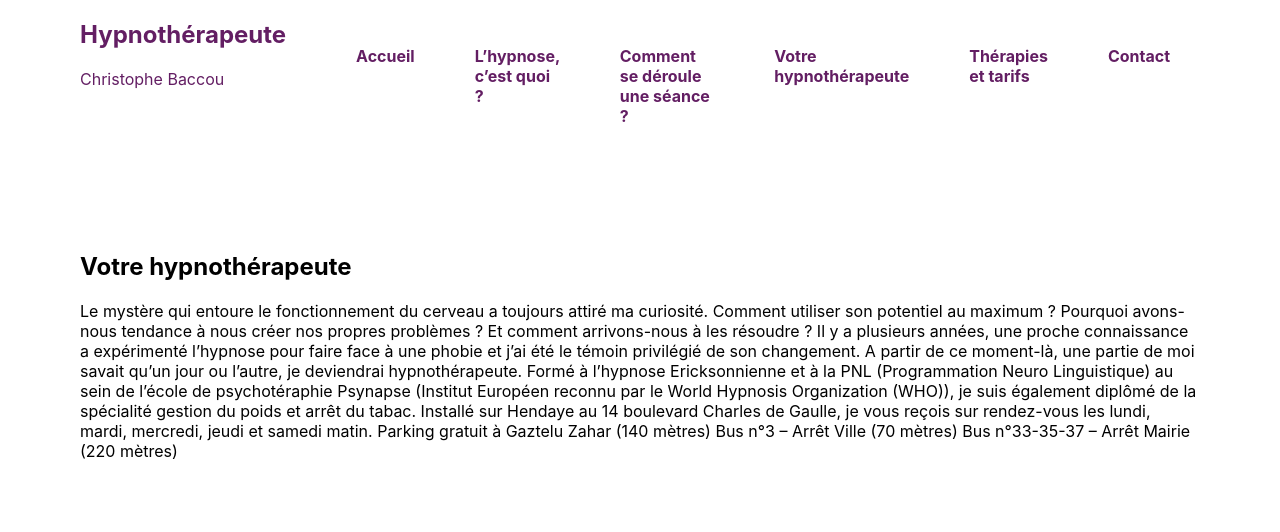
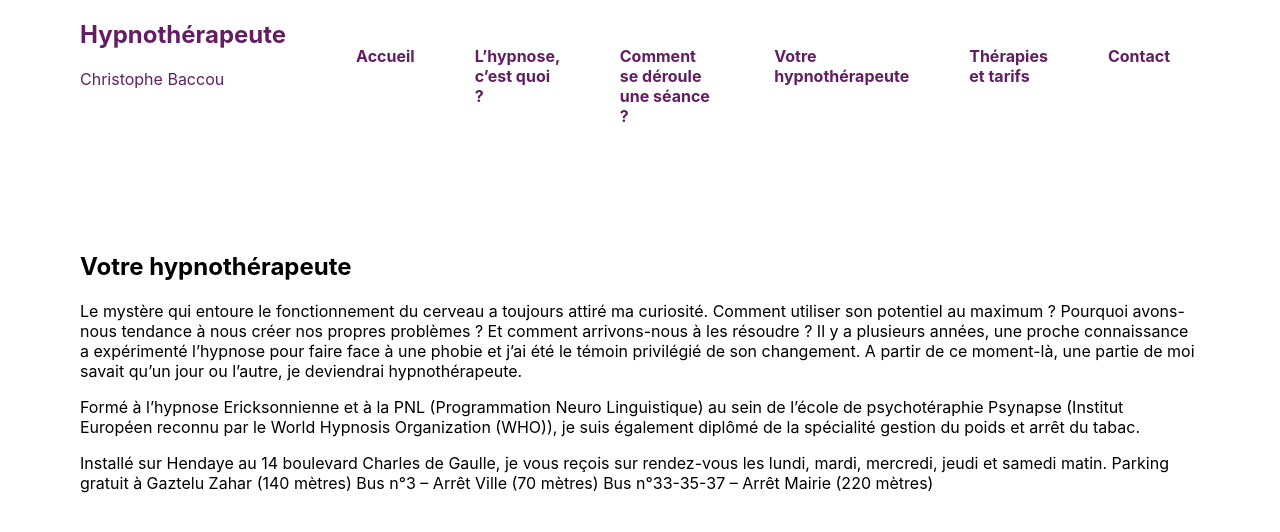
Before and after one commit to nicoriera/hypnose-frontend, a React (Create React App) app: page /qui in a window 1280 px wide. Shown: the top 532 px of the page. Built offline with nearby package versions, Linux system fonts and the light colour scheme.

Commit message:
add emailJS for send form

```diff
--- a/package.json
+++ b/package.json
@@ -6,11 +6,14 @@
     "@testing-library/jest-dom": "^5.11.4",
     "@testing-library/react": "^11.1.0",
     "@testing-library/user-event": "^12.1.10",
+    "emailjs-com": "^3.2.0",
     "formik": "^2.2.9",
     "react": "^17.0.2",
     "react-dom": "^17.0.2",
+    "react-redux": "^7.2.6",
     "react-router-dom": "^5.3.0",
     "react-scripts": "4.0.3",
+    "redux": "^4.1.2",
     "web-vitals": "^1.0.1",
     "yup": "^0.32.11"
   },
--- a/src/index.js
+++ b/src/index.js
@@ -9,7 +9,3 @@ ReactDOM.render(
   </React.StrictMode>,
   document.getElementById("root")
 );
-
-// If you want to start measuring performance in your app, pass a function
-// to log results (for example: reportWebVitals(console.log))
-// or send to an analytics endpoint. Learn more: https://bit.ly/CRA-vitals
--- a/src/pages/Contact.js
+++ b/src/pages/Contact.js
@@ -1,8 +1,29 @@
-import React from "react";
+import React, { useRef } from "react";
 import { Formik } from "formik";
 import * as Yup from "yup";
+import emailjs from "emailjs-com";
 
 const Contact = () => {
+  const form = useRef();
+  const sendEmail = (e) => {
+    e.preventDefault();
+    emailjs
+      .sendForm(
+        "service_kzk130l",
+        "template_ek4pxmj",
+        form.current,
+        "user_cKq2Z3T1s3HXVMbKN6Cg6"
+      )
+      .then(
+        (result) => {
+          console.log(result.text);
+        },
+        (error) => {
+          console.log(error.text);
+        }
+      );
+  };
+
   const initialValues = {
     nom: "",
     email: "",
@@ -60,11 +81,13 @@ const Contact = () => {
           <Formik
             initialValues={initialValues}
             validationSchema={validationSchema}
-            onSubmit={(values, { setSubmitting }) => {
+            onSubmit={(values, { setSubmitting, resetForm }) => {
               setTimeout(() => {
                 alert(JSON.stringify(values, null, 2));
                 setSubmitting(false);
               }, 400);
+              resetForm({ values: "" });
+              sendEmail();
             }}
           >
             {({
@@ -77,7 +100,11 @@ const Contact = () => {
               isSubmitting,
               /* and other goodies */
             }) => (
-              <form className="contact-formulary" onSubmit={handleSubmit}>
+              <form
+                ref={form}
+                className="contact-formulary"
+                onSubmit={sendEmail}
+              >
                 <input
                   id="nom"
                   type="text"
--- a/src/pages/Qui.js
+++ b/src/pages/Qui.js
@@ -12,14 +12,19 @@ const Qui = () => {
         connaissance a expérimenté l’hypnose pour faire face à une phobie et
         j’ai été le témoin privilégié de son changement. A partir de ce
         moment-là, une partie de moi savait qu’un jour ou l’autre, je deviendrai
-        hypnothérapeute. Formé à l’hypnose Ericksonnienne et à la PNL
-        (Programmation Neuro Linguistique) au sein de l’école de psychotéraphie
-        Psynapse (Institut Européen reconnu par le World Hypnosis Organization
-        (WHO)), je suis également diplômé de la spécialité gestion du poids et
-        arrêt du tabac. Installé sur Hendaye au 14 boulevard Charles de Gaulle,
-        je vous reçois sur rendez-vous les lundi, mardi, mercredi, jeudi et
-        samedi matin. Parking gratuit à Gaztelu Zahar (140 mètres) Bus n°3 –
-        Arrêt Ville (70 mètres) Bus n°33-35-37 – Arrêt Mairie (220 mètres)
+        hypnothérapeute.
+      </p>
+      <p>
+        Formé à l’hypnose Ericksonnienne et à la PNL (Programmation Neuro
+        Linguistique) au sein de l’école de psychotéraphie Psynapse (Institut
+        Européen reconnu par le World Hypnosis Organization (WHO)), je suis
+        également diplômé de la spécialité gestion du poids et arrêt du tabac.
+      </p>
+      <p>
+        Installé sur Hendaye au 14 boulevard Charles de Gaulle, je vous reçois
+        sur rendez-vous les lundi, mardi, mercredi, jeudi et samedi matin.
+        Parking gratuit à Gaztelu Zahar (140 mètres) Bus n°3 – Arrêt Ville (70
+        mètres) Bus n°33-35-37 – Arrêt Mairie (220 mètres)
       </p>
     </div>
   );
--- a/src/pages/Seance.js
+++ b/src/pages/Seance.js
@@ -11,12 +11,15 @@ const Seance = () => {
         Elle peut décider en toute autonomie de sortir de l’état d’hypnose. Elle
         peut aussi refuser certaines suggestions du thérapeute si celles-ci ne
         sont pas en accord avec ses valeurs profondes. Le travail va commencer
-        en vous dès la prise de rendez-vous. Que vous preniez réserviez un
-        créneau par téléphone, message ou sur Doctolib, nous aurons un bref
-        échange avant notre première rencontre. Nous faisons connaissance et
-        vous m’exposerez votre demande. Je vous explique en quoi et comment je
-        vais vous accompagner. Je vous donne les informations utiles à votre
-        venue afin que votre séance soit uniquement dédiée à votre mieux-être.
+        en vous dès la prise de rendez-vous.
+      </p>
+      <p>
+        Que vous preniez réserviez un créneau par téléphone, message ou sur
+        Doctolib, nous aurons un bref échange avant notre première rencontre.
+        Nous faisons connaissance et vous m’exposerez votre demande. Je vous
+        explique en quoi et comment je vais vous accompagner. Je vous donne les
+        informations utiles à votre venue afin que votre séance soit uniquement
+        dédiée à votre mieux-être.
       </p>
       <h3>Le jour J</h3>
       <p>
```
Also changed, not shown: 1 other file (tests, documents, lock files or other folders).
